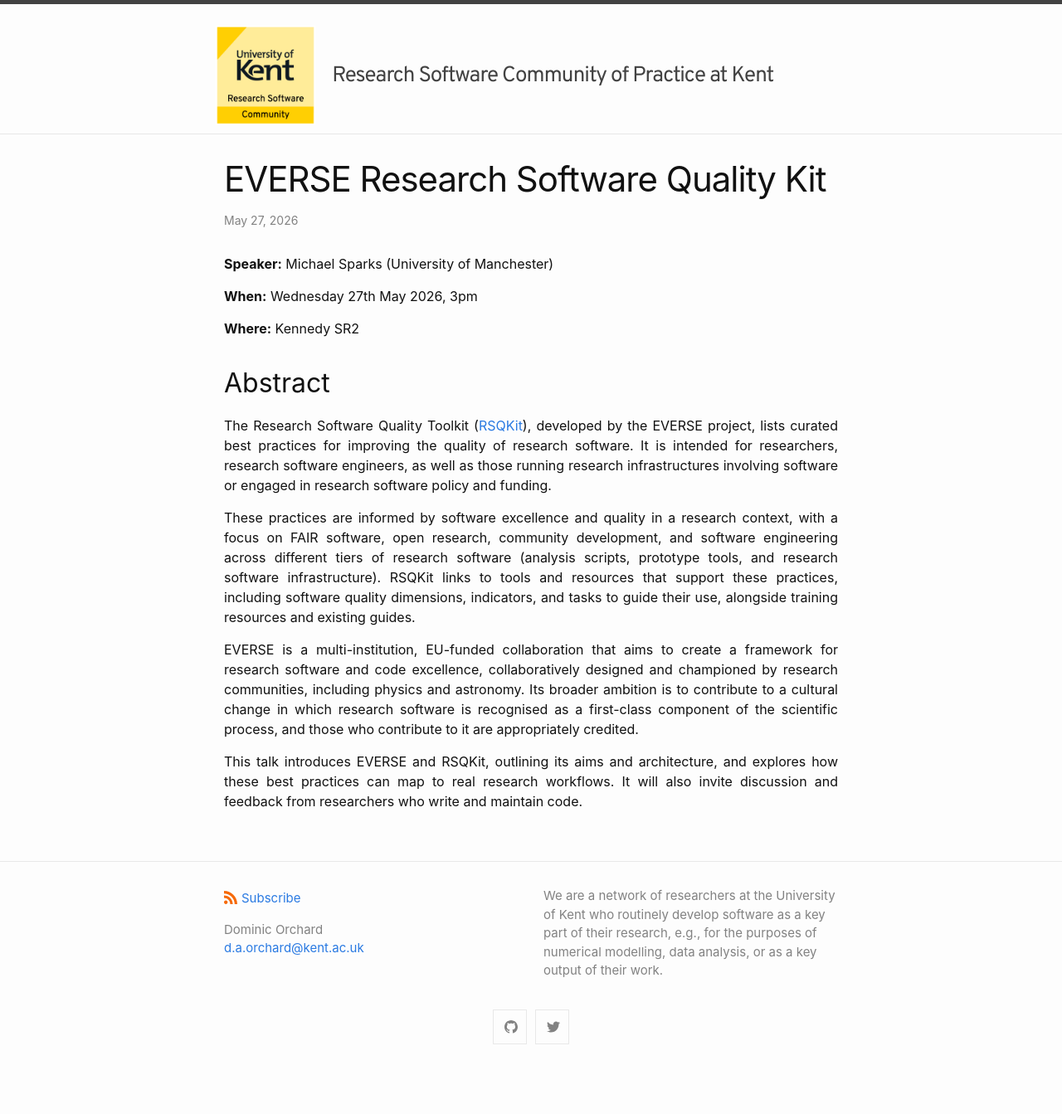
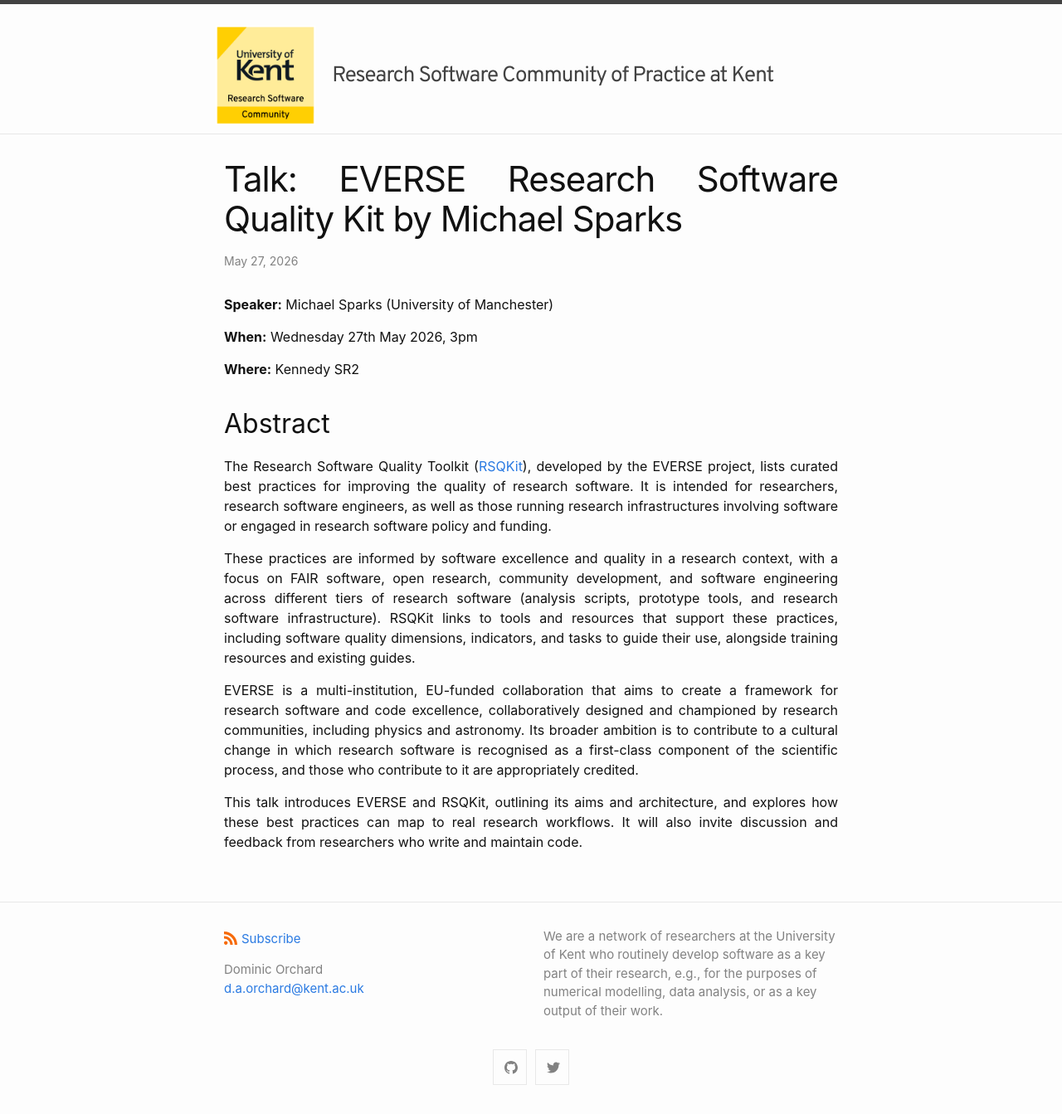
Before and after one commit to Research-Software-Kent/research-software-kent.github.io, a Jekyll site: the page built from _posts/2026-05-27-everse-rsqkit.md, in a window 1280 px wide. Shown: the whole page at 83% size. Built offline with Jekyll 4.4.1, drawn with Linux system fonts in a browser that asks for light colours; before the commit the page ends 1294 px from its top, so only the background shows below that.

Commit message:
Update 2026-05-27-everse-rsqkit.md

```diff
--- a/_posts/2026-05-27-everse-rsqkit.md
+++ b/_posts/2026-05-27-everse-rsqkit.md
@@ -1,6 +1,6 @@
 ---
 layout: post
-title: "EVERSE Research Software Quality Kit"
+title: "Talk: EVERSE Research Software Quality Kit by Michael Sparks"
 categories: seminar
 date: 2026-05-27
 ---
```
